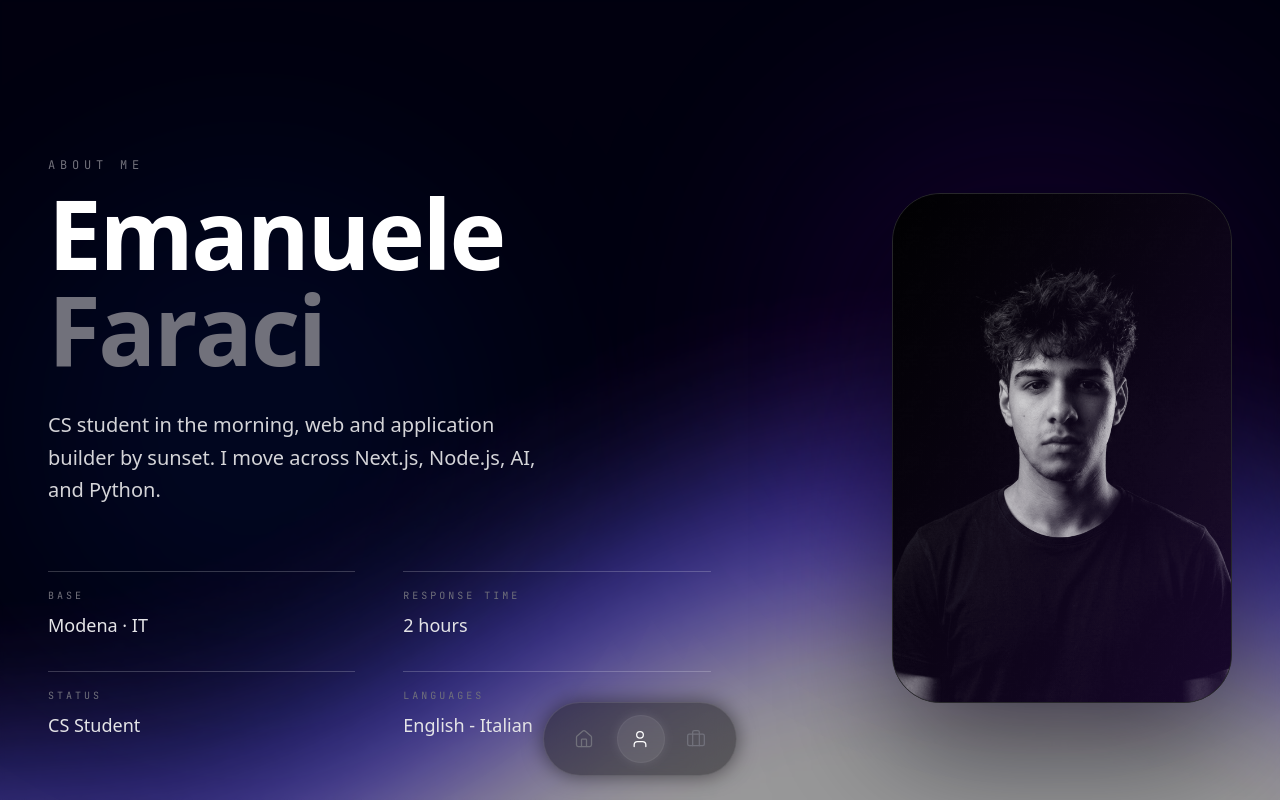
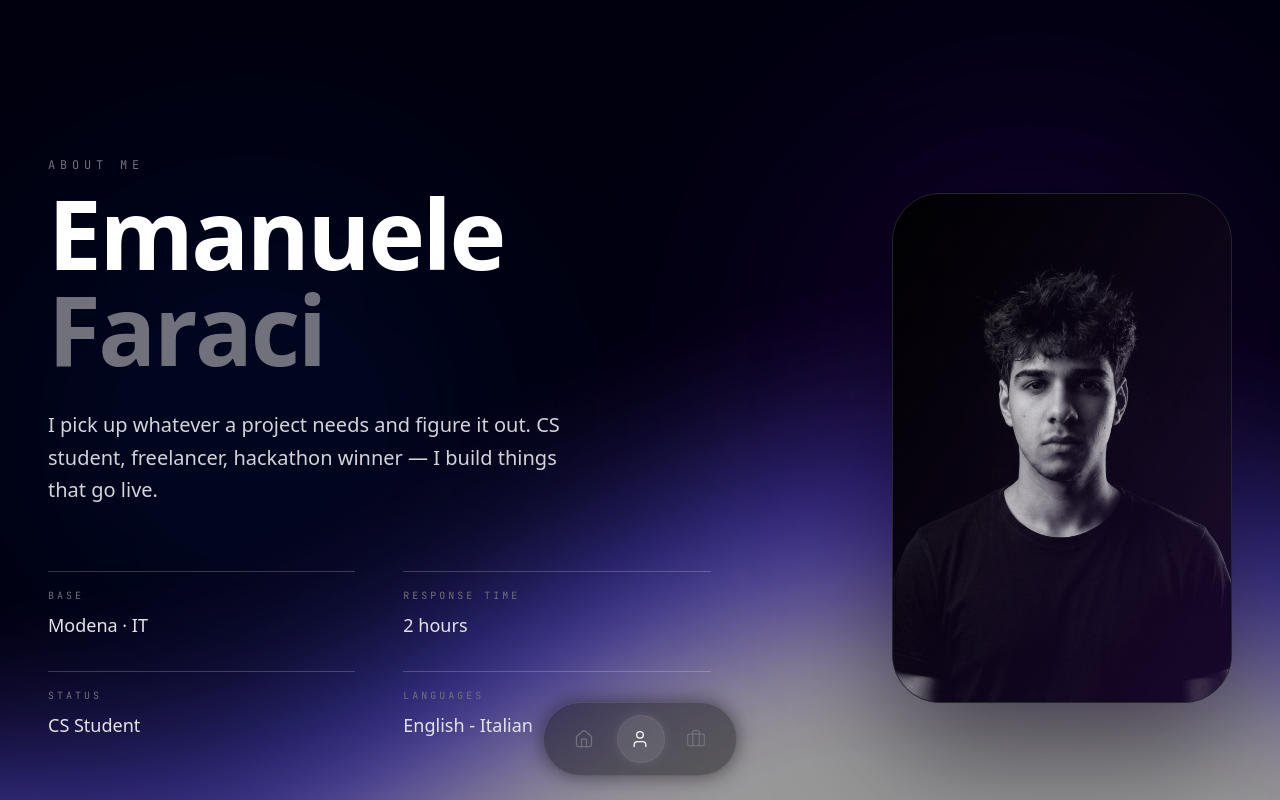
Before and after one commit to emqnuele/portfolio, a Next.js app: page /about in a window 1280 px wide. Shown: the top 800 px of the page. Built offline with nearby package versions, Linux system fonts and the light colour scheme.

Commit message:
update about page tagline

```diff
--- a/src/components/landing/about/AboutHeader.tsx
+++ b/src/components/landing/about/AboutHeader.tsx
@@ -63,7 +63,7 @@ export default function AboutHeader() {
                 </div>
 
                 <motion.p variants={fadeInUp} className="text-base sm:text-lg md:text-xl text-zinc-300 leading-relaxed max-w-lg text-center lg:text-left">
-                    CS student in the morning, web and application builder by sunset. I move across Next.js, Node.js, AI, and Python.
+                    I pick up whatever a project needs and figure it out. CS student, freelancer, hackathon winner — I build things that go live.
                 </motion.p>
 
                 <motion.dl variants={staggerContainer} className="grid grid-cols-2 gap-x-6 sm:gap-x-8 md:gap-x-12 gap-y-6 md:gap-y-8 pt-6 mt-2 w-full text-left">
```
